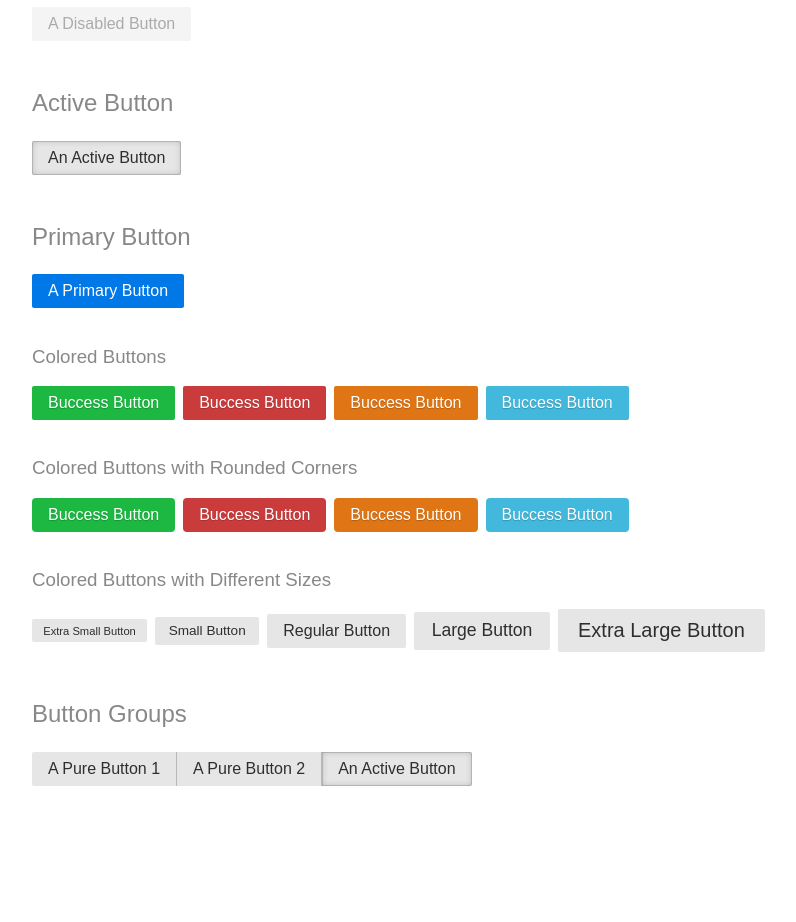
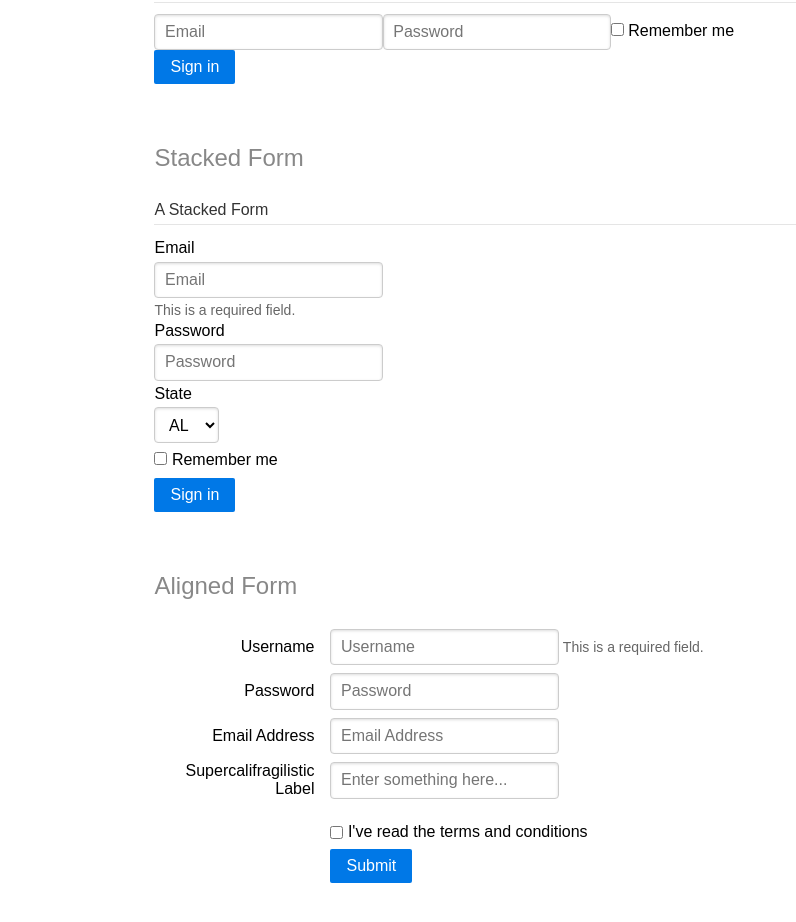
Before and after one commit to dtakahashi333/pure-css-vue, a Vue app: page /forms in a window 1280 px wide. Shown: the part 258-1180 px from the top of the page, without its empty margins (32-828 px from the left). Before the commit the page ends 1108 px from the top, so only its background shows below. Built offline with nearby package versions, Linux system fonts and the light colour scheme.

Commit message:
Add form component.

```diff
--- a/package.json
+++ b/package.json
@@ -10,7 +10,8 @@
   },
   "dependencies": {
     "purecss": "^3.0.0",
-    "vue": "^3.5.12"
+    "vue": "^3.5.12",
+    "vue-router": "^4.4.5"
   },
   "devDependencies": {
     "@vitejs/plugin-vue": "^5.1.4",
--- a/src/App.vue
+++ b/src/App.vue
@@ -1,91 +1,54 @@
 <script setup>
-import PureButton from "./components/PureButton.vue";
-import PureButtonGroup from "./components/PureButtonGroup.vue";
-const hello = () => {
-  alert("Hello");
-};
+import { RouterLink, RouterView } from "vue-router";
+import PureMenu from "./components/PureMenu.vue";
+import PureMenuItem from "./components/PureMenuItem.vue";
 </script>
 
 <template>
-  <main>
-    <div class="content">
-      <section>
-        <h2 class="content-subhead">Default Button</h2>
-        <PureButton v-on:click="hello">A Pure Button</PureButton>
+  <div class="container">
+    <nav class="sidenav">
+      <section class="pure-menu">
+        <RouterLink :to="{ name: 'home' }" class="pure-menu-heading"
+          >PURE</RouterLink
+        >
+        <ul class="pure-menu-list">
+          <li class="pure-menu-item">
+            <RouterLink :to="{ name: 'buttons' }" class="pure-menu-link"
+              >Buttons</RouterLink
+            >
+          </li>
+          <li class="pure-menu-item">
+            <RouterLink :to="{ name: 'forms' }" class="pure-menu-link"
+              >Forms</RouterLink
+            >
+          </li>
+        </ul>
       </section>
-      <section>
-        <h2 class="content-subhead">Disabled Button</h2>
-        <PureButton disabled>A Disabled Button</PureButton>
-      </section>
-      <section>
-        <h2 class="content-subhead">Active Button</h2>
-        <PureButton active>An Active Button</PureButton>
-      </section>
-      <section>
-        <h2 class="content-subhead">Primary Button</h2>
-        <PureButton color="primary">A Primary Button</PureButton>
-      </section>
-      <section>
-        <h3 class="content-subhead">Colored Buttons</h3>
-        <div>
-          <PureButton color="success">Buccess Button</PureButton>
-          <PureButton color="error" style="margin-left: 8px"
-            >Buccess Button</PureButton
-          >
-          <PureButton color="warning" style="margin-left: 8px"
-            >Buccess Button</PureButton
-          >
-          <PureButton color="secondary" style="margin-left: 8px"
-            >Buccess Button</PureButton
-          >
-        </div>
-      </section>
-      <section>
-        <h3 class="content-subhead">Colored Buttons with Rounded Corners</h3>
-        <div>
-          <PureButton color="success" rounded>Buccess Button</PureButton>
-          <PureButton color="error" rounded style="margin-left: 8px"
-            >Buccess Button</PureButton
-          >
-          <PureButton color="warning" rounded style="margin-left: 8px"
-            >Buccess Button</PureButton
-          >
-          <PureButton color="secondary" rounded style="margin-left: 8px"
-            >Buccess Button</PureButton
-          >
-        </div>
-      </section>
-      <section>
-        <h3 class="content-subhead">Colored Buttons with Different Sizes</h3>
-        <div>
-          <PureButton size="xsmall">Extra Small Button</PureButton>
-          <PureButton size="small" style="margin-left: 8px"
-            >Small Button</PureButton
-          >
-          <PureButton style="margin-left: 8px">Regular Button</PureButton>
-          <PureButton size="large" style="margin-left: 8px"
-            >Large Button</PureButton
-          >
-          <PureButton size="xlarge" style="margin-left: 8px"
-            >Extra Large Button</PureButton
-          >
-        </div>
-      </section>
-      <section style="padding-bottom: 32px;">
-        <h2 class="content-subhead">Button Groups</h2>
-        <div>
-          <PureButtonGroup>
-            <PureButton>A Pure Button 1</PureButton>
-            <PureButton>A Pure Button 2</PureButton>
-            <PureButton active>An Active Button</PureButton>
-          </PureButtonGroup>
-        </div>
-      </section>
-    </div>
-  </main>
+    </nav>
+    <main>
+      <RouterView />
+    </main>
+  </div>
 </template>
 
 <style scoped>
+.container {
+  display: flex;
+  flex-direction: row;
+  flex-wrap: nowrap;
+  justify-content: flex-start;
+
+  width: 100%;
+  height: 100%;
+}
+
+.sidenav {
+  width: 150px;
+  height: 100%;
+}
+</style>
+
+<style>
 .content {
   width: 90%;
   max-width: 1280px;
--- /dev/null
+++ b/src/ButtonsView.vue
@@ -0,0 +1,87 @@
+<script setup>
+import PureButton from "./components/PureButton.vue";
+import PureButtonGroup from "./components/PureButtonGroup.vue";
+const hello = () => {
+  alert("Hello");
+};
+</script>
+
+<template>
+  <div class="content">
+    <h1 class="content-subhead">Buttons</h1>
+    <section>
+      <h2 class="content-subhead">Default Button</h2>
+      <PureButton v-on:click="hello">A Pure Button</PureButton>
+    </section>
+    <section>
+      <h2 class="content-subhead">Disabled Button</h2>
+      <PureButton disabled>A Disabled Button</PureButton>
+    </section>
+    <section>
+      <h2 class="content-subhead">Active Button</h2>
+      <PureButton active>An Active Button</PureButton>
+    </section>
+    <section>
+      <h2 class="content-subhead">Primary Button</h2>
+      <PureButton color="primary">A Primary Button</PureButton>
+    </section>
+    <section>
+      <h3 class="content-subhead">Colored Buttons</h3>
+      <div>
+        <PureButton color="success">Buccess Button</PureButton>
+        <PureButton color="error" style="margin-left: 8px"
+          >Buccess Button</PureButton
+        >
+        <PureButton color="warning" style="margin-left: 8px"
+          >Buccess Button</PureButton
+        >
+        <PureButton color="secondary" style="margin-left: 8px"
+          >Buccess Button</PureButton
+        >
+      </div>
+    </section>
+    <section>
+      <h3 class="content-subhead">Colored Buttons with Rounded Corners</h3>
+      <div>
+        <PureButton color="success" rounded>Buccess Button</PureButton>
+        <PureButton color="error" rounded style="margin-left: 8px"
+          >Buccess Button</PureButton
+        >
+        <PureButton color="warning" rounded style="margin-left: 8px"
+          >Buccess Button</PureButton
+        >
+        <PureButton color="secondary" rounded style="margin-left: 8px"
+          >Buccess Button</PureButton
+        >
+      </div>
+    </section>
+    <section>
+      <h3 class="content-subhead">Colored Buttons with Different Sizes</h3>
+      <div>
+        <PureButton size="xsmall">Extra Small Button</PureButton>
+        <PureButton size="small" style="margin-left: 8px"
+          >Small Button</PureButton
+        >
+        <PureButton style="margin-left: 8px">Regular Button</PureButton>
+        <PureButton size="large" style="margin-left: 8px"
+          >Large Button</PureButton
+        >
+        <PureButton size="xlarge" style="margin-left: 8px"
+          >Extra Large Button</PureButton
+        >
+      </div>
+    </section>
+    <section style="padding-bottom: 32px">
+      <h2 class="content-subhead">Button Groups</h2>
+      <div>
+        <PureButtonGroup>
+          <PureButton>A Pure Button 1</PureButton>
+          <PureButton>A Pure Button 2</PureButton>
+          <PureButton active>An Active Button</PureButton>
+        </PureButtonGroup>
+      </div>
+    </section>
+  </div>
+</template>
+
+<style scoped></style>
--- /dev/null
+++ b/src/FormsView.vue
@@ -0,0 +1,99 @@
+<script setup>
+import PureForm from "./components/PureForm.vue";
+</script>
+
+<template>
+  <div class="content">
+    <h1 class="content-subhead">Forms</h1>
+    <section>
+      <h2 class="content-subhead">Default Form</h2>
+      <PureForm>
+        <fieldset>
+          <legend>A compact inline form</legend>
+          <input type="email" placeholder="Email" />
+          <input type="password" placeholder="Password" />
+          <label for="default-remember">
+            <input type="checkbox" id="default-remember" /> Remember me
+          </label>
+          <button type="submit" class="pure-button pure-button-primary">
+            Sign in
+          </button>
+        </fieldset>
+      </PureForm>
+    </section>
+    <section>
+      <h2 class="content-subhead">Stacked Form</h2>
+      <PureForm stacked>
+        <fieldset>
+          <legend>A Stacked Form</legend>
+          <label for="stacked-email">Email</label>
+          <input type="email" id="stacked-email" placeholder="Email" />
+          <span class="pure-form-message">This is a required field.</span>
+          <label for="stacked-password">Password</label>
+          <input type="password" id="stacked-password" placeholder="Password" />
+          <label for="stacked-state">State</label>
+          <select id="stacked-state">
+            <option>AL</option>
+            <option>CA</option>
+            <option>IL</option>
+          </select>
+          <label for="stacked-remember" class="pure-checkbox">
+            <input type="checkbox" id="stacked-remember" /> Remember me
+          </label>
+          <button type="submit" class="pure-button pure-button-primary">
+            Sign in
+          </button>
+        </fieldset>
+      </PureForm>
+    </section>
+    <section>
+      <h2 class="content-subhead">Aligned Form</h2>
+      <PureForm aligned>
+        <fieldset>
+          <div class="pure-control-group">
+            <label for="aligned-name">Username</label>
+            <input type="text" id="aligned-name" placeholder="Username" />
+            <span class="pure-form-message-inline"
+              >This is a required field.</span
+            >
+          </div>
+          <div class="pure-control-group">
+            <label for="aligned-password">Password</label>
+            <input
+              type="password"
+              id="aligned-password"
+              placeholder="Password"
+            />
+          </div>
+          <div class="pure-control-group">
+            <label for="aligned-email">Email Address</label>
+            <input
+              type="email"
+              id="aligned-email"
+              placeholder="Email Address"
+            />
+          </div>
+          <div class="pure-control-group">
+            <label for="aligned-foo">Supercalifragilistic Label</label>
+            <input
+              type="text"
+              id="aligned-foo"
+              placeholder="Enter something here..."
+            />
+          </div>
+          <div class="pure-controls">
+            <label for="aligned-cb" class="pure-checkbox">
+              <input type="checkbox" id="aligned-cb" /> I&#x27;ve read the terms
+              and conditions
+            </label>
+            <button type="submit" class="pure-button pure-button-primary">
+              Submit
+            </button>
+          </div>
+        </fieldset>
+      </PureForm>
+    </section>
+  </div>
+</template>
+
+<style scoped></style>
--- /dev/null
+++ b/src/HomeView.vue
@@ -0,0 +1,9 @@
+<script setup></script>
+
+<template>
+  <div class="content">
+    <h1 class="content-subhead">Pure.CSS Vue</h1>
+  </div>
+</template>
+
+<style scoped></style>
--- a/src/components/PureButton.vue
+++ b/src/components/PureButton.vue
@@ -43,7 +43,7 @@ const classObject = reactive({
   <button
     class="pure-button"
     v-bind:class="classObject"
-    v-bind:disabled="disabled"
+    v-bind:disabled="props.disabled"
   >
     <slot></slot>
   </button>
--- /dev/null
+++ b/src/components/PureForm.vue
@@ -0,0 +1,26 @@
+<script setup>
+import { reactive } from "vue";
+
+const props = defineProps({
+  stacked: {
+    type: [Boolean, String],
+    default: false,
+  },
+  aligned: {
+    type: [Boolean, String],
+    default: false,
+  },
+});
+const classObjects = reactive({
+  "pure-form-stacked": props.stacked,
+  "pure-form-aligned": props.aligned,
+});
+</script>
+
+<template>
+  <form class="pure-form" v-bind:class="classObjects">
+    <slot></slot>
+  </form>
+</template>
+
+<style scoped></style>
--- a/src/style.css
+++ b/src/style.css
@@ -0,0 +1,14 @@
+html,
+body {
+  width: 100%;
+  height: 100%;
+  margin: 0;
+  padding: 0;
+}
+
+#app {
+  width: 100%;
+  height: 100%;
+  margin: 0;
+  padding: 0;
+}
```
Also changed, not shown: src/main.js (+17 -1 lines), 1 other file (tests, documents, lock files or other folders).
